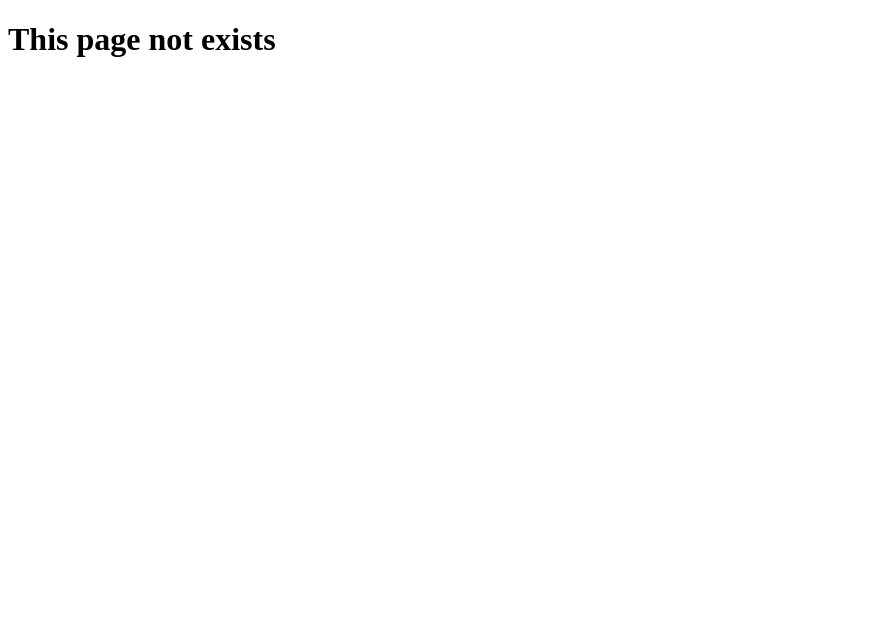
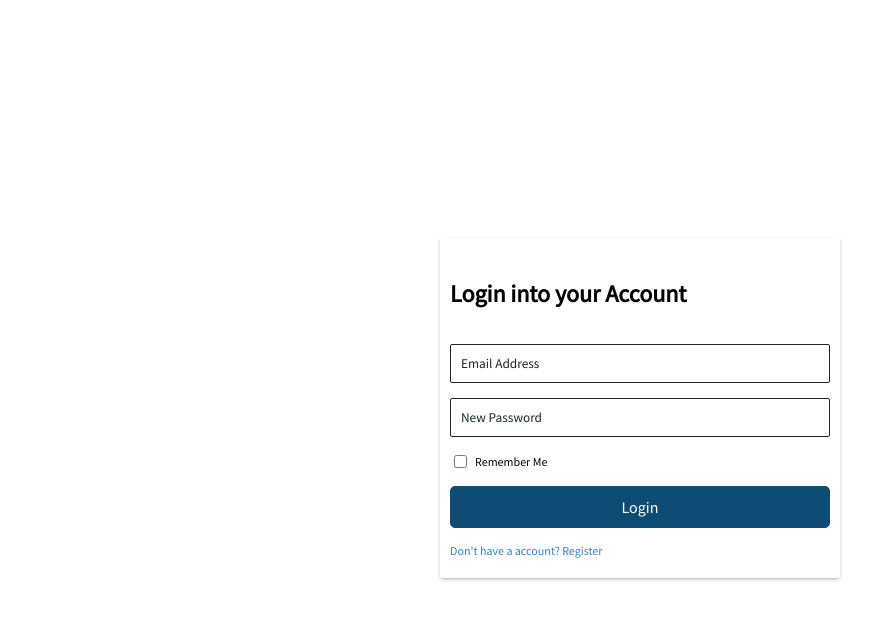
Before and after one commit to samba-chinta/ping-client, a React (Create React App) app: page /auth/login in a window 1280 px wide. Shown: the top 620 px of the page, without its empty margins (0-896 px from the left). Built offline with nearby package versions, Linux system fonts and the light colour scheme.

Commit message:
Login Form Added

```diff
--- a/src/App.js
+++ b/src/App.js
@@ -2,14 +2,16 @@ import React from "react";
 import { Routes, Route } from "react-router-dom";
 
 import Home from "./pages/Home";
-import RegisterPage from "./pages/RegisterPage"
+import RegisterPage from "./pages/RegisterPage";
+import LoginPage from "./pages/LoginPage";
 
 const App = () => {
   return (
     <div>
       <Routes>
         <Route path="/" element={<Home />} exact />
-        <Route path="/auth/register" element={<RegisterPage />} exact/>
+        <Route path="/auth/register" element={<RegisterPage />} exact />
+        <Route path="/auth/login" element={<LoginPage />} exact />
         <Route path="*" element={<h1>This page not exists</h1>} />
       </Routes>
     </div>
--- /dev/null
+++ b/src/components/forms/Login.js
@@ -0,0 +1,45 @@
+import React, { useRef } from "react";
+import { Link } from "react-router-dom";
+
+import styles from "../../styles/component-styles/form.module.css";
+import Input from "../UI/Input";
+import Button from "../UI/Button";
+
+const Login = (props) => {
+    const emailRef = useRef("");
+    const passwordRef = useRef("");
+
+    const formSubmitHandler = (e) => {
+        e.preventDefault();
+        console.log(emailRef.current.value);
+        console.log(passwordRef.current.value);
+    };
+
+    return (
+        <div className={styles["form-wrapper"]}>
+            <form onSubmit={formSubmitHandler} className={styles["form"]}>
+                <h2>Login into your Account</h2>
+                <Input
+                    inputType="email"
+                    inputPlaceholder="Email Address"
+                    inputRef={emailRef}
+                />
+                <Input
+                    inputType="password"
+                    inputPlaceholder="New Password"
+                    inputRef={passwordRef}
+                />
+                <label htmlFor="remember-me" className={styles['checkbox']}>
+                    <input type="checkbox" id="remember-me" />
+                    <span>Remember Me</span>
+                </label>
+                <Button buttonType="submit" buttonText="Login" />
+                <Link to="/auth/register" className={styles["form-link"]}>
+                    Don't have a account? Register
+                </Link>
+            </form>
+        </div>
+    );
+};
+
+export default Login;
--- a/src/pages/Home.js
+++ b/src/pages/Home.js
@@ -25,7 +25,7 @@ const Home = (props) => {
                         Ping anyone in the world from your comfort zone!!
                     </h2>
                     <div className={styles['routes-wrapper']}>
-                    <Link to="/login" className={styles["route-link"]}>
+                    <Link to="/auth/login" className={styles["route-link"]}>
                         Login
                     </Link>
                     <Link to="/auth/register" className={styles["route-link"]}>
--- /dev/null
+++ b/src/pages/LoginPage.js
@@ -0,0 +1,12 @@
+import React from "react";
+
+import styles from "../styles/page-styles/auth.module.css";
+import Login from "../components/forms/Login";
+
+const LoginPage = (props) => {
+    return <div className={styles['auth-page__wrapper']}>
+        <Login/>
+    </div>
+}
+
+export default LoginPage;
--- a/src/styles/component-styles/form.module.css
+++ b/src/styles/component-styles/form.module.css
@@ -18,3 +18,20 @@
     color: var(--secondary-color);
     font-size: 12px;
 }
+
+.checkbox {
+    display: flex;
+    align-items: center;
+    gap: 5px;
+    font-size: 12px;
+}
+
+input[type='checkbox']:checked + span{
+    color: var(--secondary-color);
+}
+
+@media screen and (max-width:450px) {
+    .form-wrapper {
+        width: 90vw;
+    }
+}
```
Also changed, not shown: src/assests/qr.png (added).
